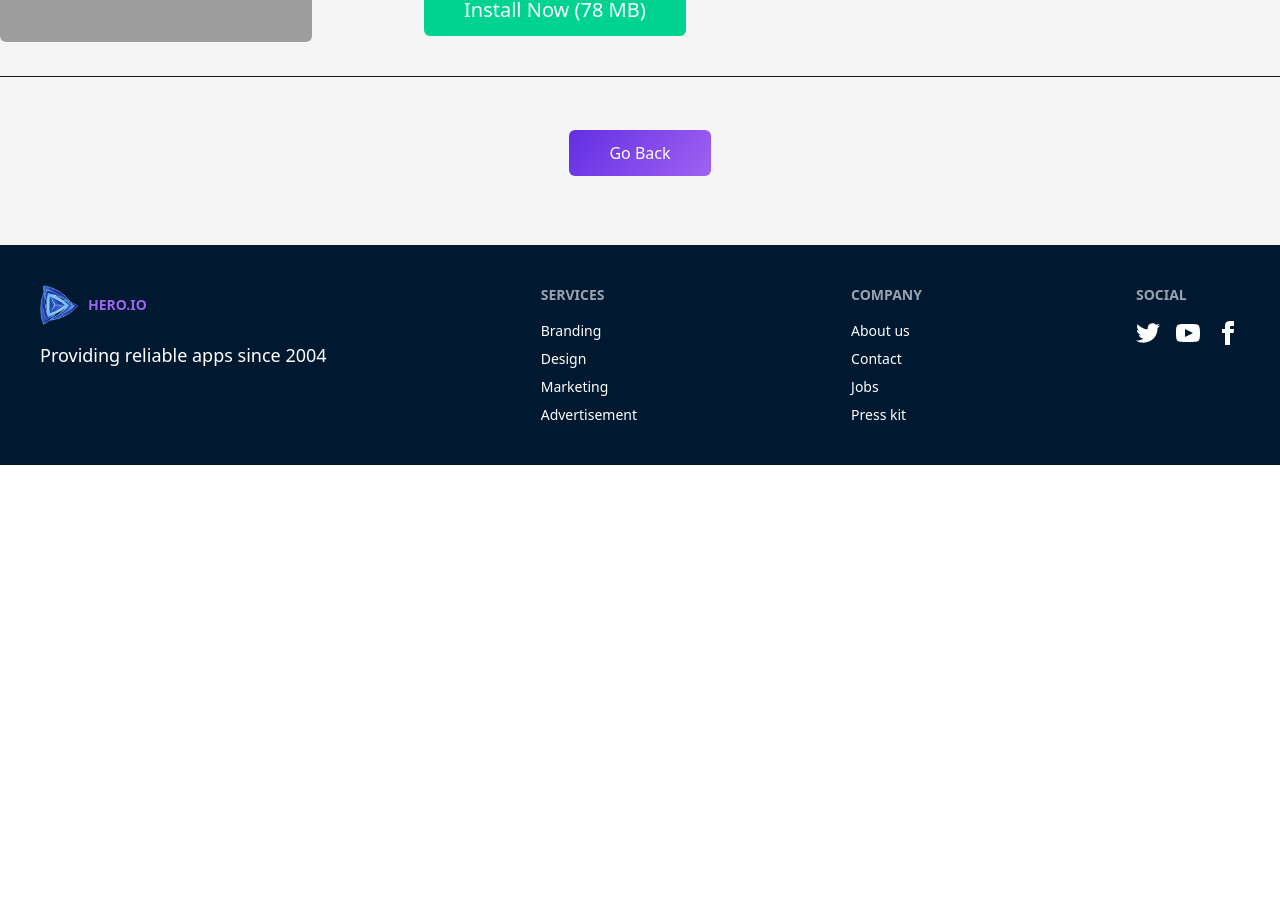
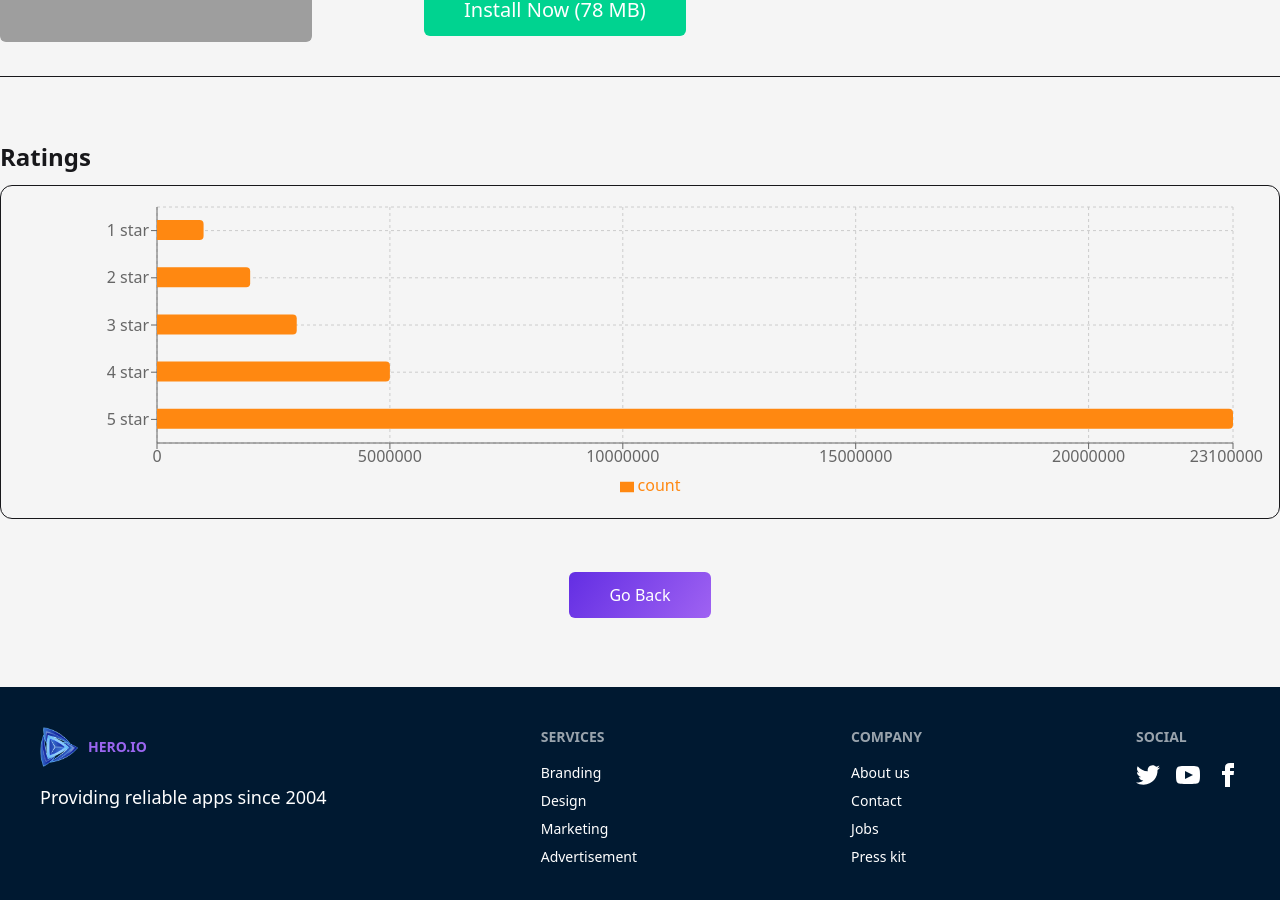
Before and after one commit to imtiaz8936/PH-Milestone08A08-Hero-Apps, a React (Vite) app: page /app/1 in a window 1280 px wide. Shown: the part 470-1370 px from the top of the page. Before the commit the page ends 935 px from the top, so only its background shows below. Built offline with nearby package versions, Linux system fonts and the light colour scheme; grey boxes are pictures that could not be loaded.

Commit message:
barchart for appDetails added

```diff
--- a/package.json
+++ b/package.json
@@ -16,6 +16,7 @@
     "react-dom": "^19.1.1",
     "react-router": "^7.9.3",
     "react-toastify": "^11.0.5",
+    "recharts": "^3.2.1",
     "tailwindcss": "^4.1.14"
   },
   "devDependencies": {
--- a/public/appData.json
+++ b/public/appData.json
@@ -430,5 +430,23 @@
       { "name": "4 star", "count": 2000000 },
       { "name": "5 star", "count": 8700000 }
     ]
+  },
+  {
+    "image": "https://i.ibb.co.com/DDbTh4pF/facebook-logo-vector-eps-file-squared-coloured-easily-editable-have-white-background-high-resolution.webp",
+    "title": "Google Photos",
+    "companyName": "Google LLC",
+    "id": 25,
+    "description": "Google Photos is a smart photo management app that automatically backs up and organizes your pictures and videos. Using advanced AI, it recognizes faces, locations, and objects for easy searching. The app creates automatic albums, collages, and animations from your media. With shared albums, friends and family can contribute photos collaboratively. Google Photos offers powerful editing tools and filters for quick enhancements. It ensures all your memories are safe in the cloud and accessible from any device. The app also helps free up storage by safely backing up media online. With seamless integration across Android, iOS, and web, Google Photos makes preserving and revisiting your favorite moments effortless and enjoyable.",
+    "size": 130,
+    "reviews": 9000000,
+    "ratingAvg": 4.6,
+    "downloads": 5000000000,
+    "ratings": [
+      { "name": "1 star", "count": 400000 },
+      { "name": "2 star", "count": 600000 },
+      { "name": "3 star", "count": 900000 },
+      { "name": "4 star", "count": 2000000 },
+      { "name": "5 star", "count": 5100000 }
+    ]
   }
 ]
--- /dev/null
+++ b/src/Pages/AppDetails/AppDetails.css
@@ -0,0 +1,5 @@
+.recharts-wrapper,
+.recharts-surface,
+.recharts-bar-rectangle {
+  outline: none;
+}
--- a/src/Pages/AppDetails/AppDetails.jsx
+++ b/src/Pages/AppDetails/AppDetails.jsx
@@ -6,7 +6,8 @@ import starIcon from '../../assets/icon-ratings.png'
 import reviewIcon from '../../assets/icon-review.png'
 import { toast } from 'react-toastify';
 import { installApp, loadInstalledApps } from '../../Utils/localStorage';
-
+import { Bar, BarChart, CartesianGrid, Legend, ResponsiveContainer, Tooltip, XAxis, YAxis } from 'recharts';
+import './AppDetails.css'
 const AppDetails = () => {
     const { id } = useParams();
     const [isInstalled, setIsInstalled] = useState(false);
@@ -15,7 +16,7 @@ const AppDetails = () => {
     const isAddedToLocalStorage = loadInstalledApps().some(a => a.id === Number(id));
     console.log(isAddedToLocalStorage);
     if (loading) return <p>Loading...</p>
-    const { image, title, companyName, downloads, ratingAvg, reviews, size } = foundApp;
+    const { image, title, companyName, downloads, ratingAvg, reviews, size, ratings } = foundApp;
     const downloadsCount = (downloads / 1000000);
     const reviewsCount = (reviews / 1000);
 
@@ -65,12 +66,58 @@ const AppDetails = () => {
                 </div>
             </div>
             <hr className='' />
+
+
+            <div className='my-16 space-y-3'>
+                <h1 className='font-bold text-2xl'>Ratings</h1>
+                <div className=' border rounded-xl p-4'>
+
+                    <ResponsiveContainer width="100%" height={300} style={{ outline: "none" }}>
+                        <BarChart
+                            data={ratings}
+                            layout="vertical"
+                            margin={{
+                                top: 5,
+                                right: 30,
+                                left: 60,
+                                bottom: 5,
+                            }}
+                            barSize={20}
+                        >
+                            <CartesianGrid strokeDasharray="3 3" />
+
+                            <XAxis
+                                type="number"
+                                domain={[0, 'dataMax']}
+                                tickCount={6}
+                                allowDecimals={false}
+                            />
+
+                            <YAxis
+                                type="category"
+                                dataKey="name"
+                                width={80}
+                            />
+
+                            <Tooltip />
+                            <Legend />
+
+                            <Bar
+                                dataKey="count"
+                                fill="#ff8811"
+                                activeBar={{ fill: "#4f46e5" }}
+                                radius={[0, 4, 4, 0]}
+                            />
+                        </BarChart>
+                    </ResponsiveContainer>
+
+                </div>
+            </div>
+
             <div className='text-center mt-16 mb-20'>
                 <NavLink to="/apps" className="px-10 py-3 rounded-md bg-[linear-gradient(125.07deg,rgba(99,46,227,1),rgba(159,98,242,1)_100%)]" >
                     <span className="text-center text-white font-medium">Go Back</span></NavLink>
             </div>
-
-
         </div>
     );
 };
```
Also changed, not shown: 1 other file (tests, documents, lock files or other folders).
